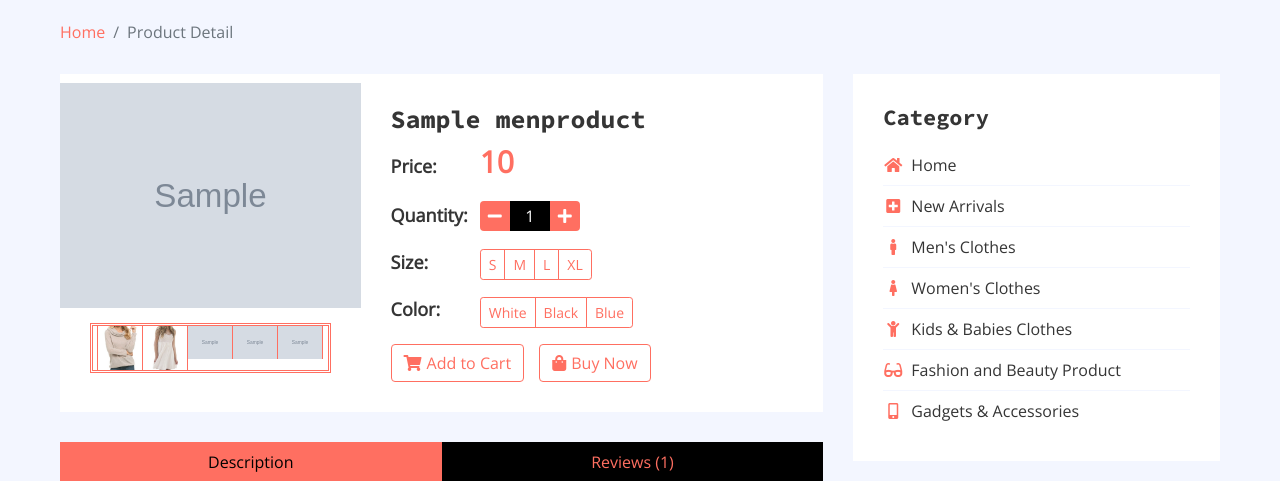
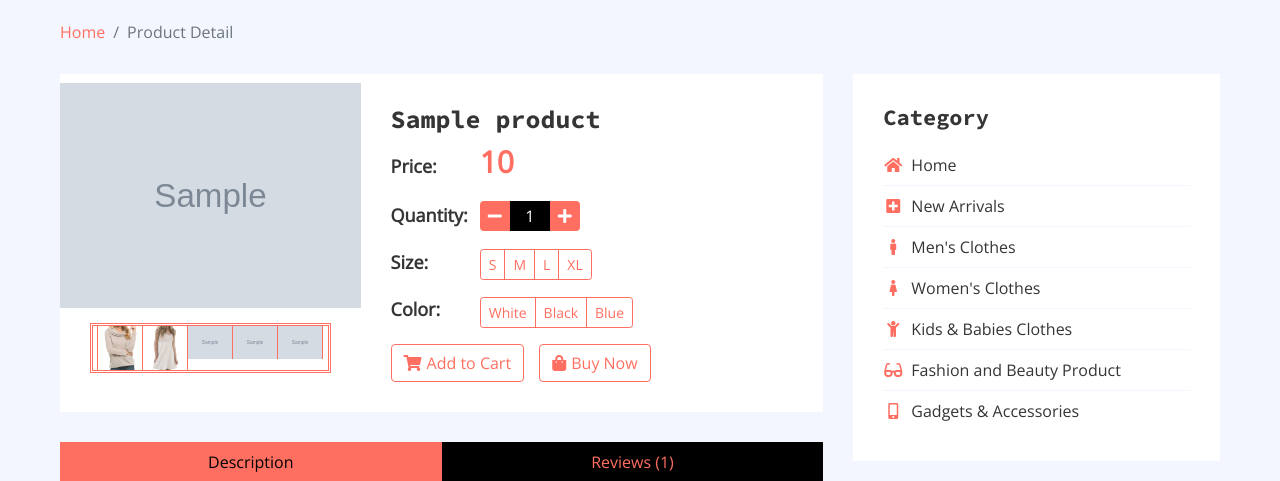
Before and after one commit to jaydesai2304/E-Store, a Django app: template Estore/fashion/templates/product-detail.html in a window 1280 px wide. Shown: the part 130-611 px from the top of the page. Run offline with Django 3.2, Linux system fonts and the light colour scheme; the template is opened without the code that fills it: most values are stand-ins (such as "Sample title", 1, 10 or a date in 2020); grey boxes marked "Sample" are stand-in pictures; some libraries are stand-ins or nearby versions.

Commit message:
Update code

```diff
--- a/Estore/fashion/templates/product-detail.html
+++ b/Estore/fashion/templates/product-detail.html
@@ -59,34 +59,27 @@
                         <div class="product-detail-top">
                             <div class="row align-items-center">
                                 <div class="col-md-5">
-                                    {% for i in menproducts %}
-
                                     <div class="product-slider-single normal-slider">
-                                        <img src="{{ i.image.url }}" class="img-fluid product-thumbnail">
-                                        <img src="{{ i.image1.url }}" class="img-fluid product-thumbnail">
-                                        <img src="{{ i.image2.url }}" class="img-fluid product-thumbnail">
-
+                                        <img src="{{ product.image.url }}" class="img-fluid product-thumbnail">
+                                        <img src="{{ product.image1.url }}" class="img-fluid product-thumbnail">
+                                        <img src="{{ product.image2.url }}" class="img-fluid product-thumbnail">
                                     </div>
                                     <div class="product-slider-single-nav normal-slider">
-                                        <div class="slider-nav-img"><img src="{{ i.image.url }}" class="img-fluid product-thumbnail" alt="Product Image"></div>
-                                        <div class="slider-nav-img"><img src="{{ i.image1.url }}" class="img-fluid product-thumbnail" alt="Product Image"></div>
-                                        <div class="slider-nav-img"><img src="{{ i.image2.url }}" class="img-fluid product-thumbnail" alt="Product Image"></div>
+                                        <div class="slider-nav-img"><img src="{{ product.image.url }}" class="img-fluid product-thumbnail" alt="Product Image"></div>
+                                        <div class="slider-nav-img"><img src="{{ product.image1.url }}" class="img-fluid product-thumbnail" alt="Product Image"></div>
+                                        <div class="slider-nav-img"><img src="{{ product.image2.url }}" class="img-fluid product-thumbnail" alt="Product Image"></div>
                                         <div class="slider-nav-img"><img src="{% static 'img/product-7.jpg' %}" alt="Product Image"></div>
                                         <div class="slider-nav-img"><img src="{% static 'img/product-9.jpg' %}" alt="Product Image"></div>
                                         <div class="slider-nav-img"><img src="{% static 'img/product-10.jpg' %}" alt="Product Image"></div>
                                     </div>
-
-
                                 </div>
-
                                 <div class="col-md-7">
                                     <div class="product-content">
-                                        <div class="title"><h2>{{i.name}}</h2></div>
+                                        <div class="title"><h2>{{ product.name }}</h2></div>
                                         <div class="price">
                                             <h4>Price: </h4>
-                                            <p>{{ i.price }}</p>
+                                            <p>{{ product.price }}</p>
                                         </div>
-                                        {% endfor %}
                                         <div class="quantity">
                                             <h4>Quantity:</h4>
                                             <div class="qty">
@@ -120,6 +113,7 @@
                                 </div>
                             </div>
                         </div>
+
 
                         <div class="row product-detail-bottom">
                             <div class="col-lg-12">
```
